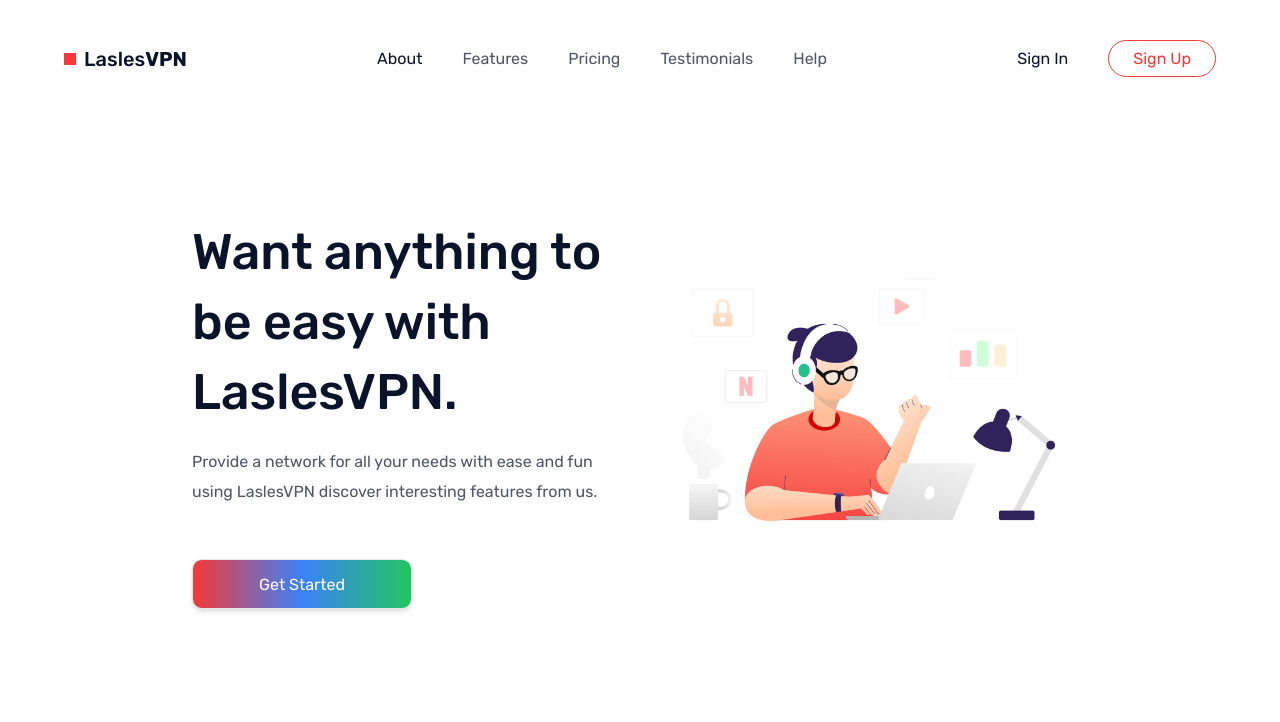
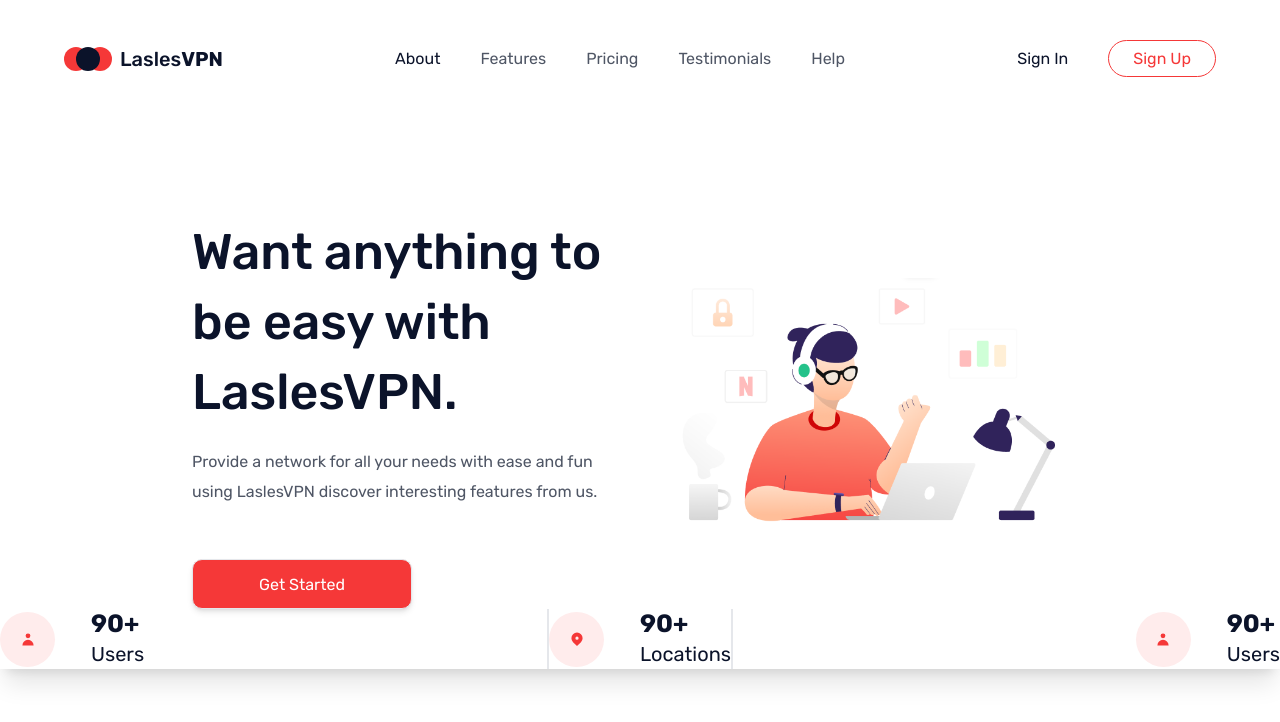
Before and after one commit to jsonwamuyu/LaslesVPN_app, a Next.js app: page / in a window 1280 px wide. Shown: the top 722 px of the page. Built offline with nearby package versions, Linux system fonts and the light colour scheme.

Commit message:
Features and Bunner sections

```diff
--- /dev/null
+++ b/app/conponents/Burnner.tsx
@@ -0,0 +1,38 @@
+import {HiUser,HiLocationMarker} from "react-icons/hi"
+
+
+const Burnner = () =>{
+    return(
+        <section className="flex flex-col sm:flex-row w-full justify-between shadow-xl">
+            <div className="flex items-center justify-center space-x-[36px]">
+                <div className="rounded-full h-[55px] w-[55px] bg-[#FFECEC] flex items-center justify-center">
+                    <HiUser className="h-[1rem] w-[18px] text-[#F53838]"/>
+                </div>
+                <div className="flex flex-col">
+                    <h3 className="text-[25px] leading-[30px] font-bold">90+</h3>
+                    <h4 className="text-[20px] font-normal leading-[30px]">Users</h4>
+                </div>
+            </div>
+            <div className="flex items-center justify-center space-x-[36px] border-x-2">
+                <div className="rounded-full h-[55px] w-[55px] bg-[#FFECEC] flex items-center justify-center">
+                    <HiLocationMarker className="h-[1rem] w-[18px] text-[#F53838]"/>
+                </div>
+                <div className="flex flex-col">
+                    <h3 className="text-[25px] leading-[30px] font-bold">90+</h3>
+                    <h4 className="text-[20px] font-normal leading-[30px]">Locations</h4>
+                </div>
+            </div>
+                        <div className="flex items-center justify-center space-x-[36px]">
+                <div className="rounded-full h-[55px] w-[55px] bg-[#FFECEC] flex items-center justify-center">
+                    <HiUser className="h-[1rem] w-[18px] text-[#F53838]"/>
+                </div>
+                <div className="flex flex-col">
+                    <h3 className="text-[25px] leading-[30px] font-bold">90+</h3>
+                    <h4 className="text-[20px] font-normal leading-[30px]">Users</h4>
+                </div>
+            </div>
+
+        </section>
+    )
+}
+export default Burnner;
--- /dev/null
+++ b/app/conponents/Features.tsx
@@ -0,0 +1,17 @@
+import React from 'react'
+
+const Features = () => {
+  return (
+    <section className='w-full bg-[#f6f6f6]'>
+        <div></div>
+        <div>
+            <h2 className='font-normal text-[35px] leading-[50px]'>We Provide Many Features You Can Use</h2>
+            <p className='sm:max-w-[450px]'>
+                You can explore the features that we provide with fun and have their own functions each feature.
+            </p>
+        </div>
+    </section>
+  )
+}
+
+export default Features
--- a/app/conponents/Hero.tsx
+++ b/app/conponents/Hero.tsx
@@ -9,7 +9,7 @@
                     Want anything to be easy with LaslesVPN.</h1>
                 <p className="sm:max-w-[555px] pb-8">
                     Provide a network for all your needs with ease and fun using LaslesVPN discover interesting features from us.</p>
-                <a href="" className="text-white bg-gradient-to-r from-[#F53838] via-blue-500 to-green-500 rounded-[10px] h-[50px] w-[220px] flex items-center justify-center
+                <a href="" className="text-white bg-[#F53838] rounded-[10px] h-[50px] w-[220px] flex items-center justify-center
                 hover:text-[#F53838] border hover:border-[#F53838] hover:bg-transparent transition-all duration-300 shadow-md">Get Started</a>
             </div>
             <div className="flex sm:w-1/2 bg-blue-400 items-center justify-center">
--- a/app/conponents/Navbar.tsx
+++ b/app/conponents/Navbar.tsx
@@ -9,7 +9,11 @@
   return (
     <header className='flex items-center justify-between w-full px-[1rem] py-[40px] sm:px-[4rem]'>
         <div className='flex space-x-2 justify-center items-center'>
-            <div className='h-3 w-3 bg-[#F53838]'/>
+            <div className="flex flex-row">
+                <div className='h-6 w-6 bg-[#F53838] rounded-full'/>
+                <div className='h-6 w-6 bg-[#0B132A] rounded-full z-10 -ml-3'/>
+                <div className='h-6 w-6 bg-[#F53838] rounded-full -ml-3'/>
+            </div>
             <h3 className='text-[20px] leading-[24px] font-medium'>Lasles<span  className='font-bold'>VPN</span></h3>
         </div>
         <ul className='hidden sm:flex space-x-[40px] items-center justify-center sm:pl-6'>
--- a/app/page.tsx
+++ b/app/page.tsx
@@ -3,6 +3,7 @@
 import styles from './page.module.css'
 import Navbar from './conponents/Navbar'
 import Hero from './conponents/Hero'
+import Burnner from './conponents/Burnner'
 
 const inter = Inter({ subsets: ['latin'] })
 
@@ -11,6 +12,7 @@
     <>
       <Navbar />
       <Hero />
+      <Burnner />
     </>
   )
 }
```
